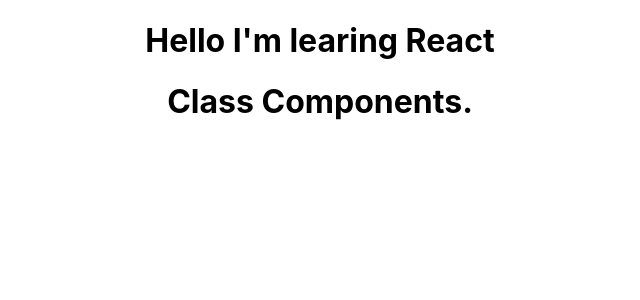
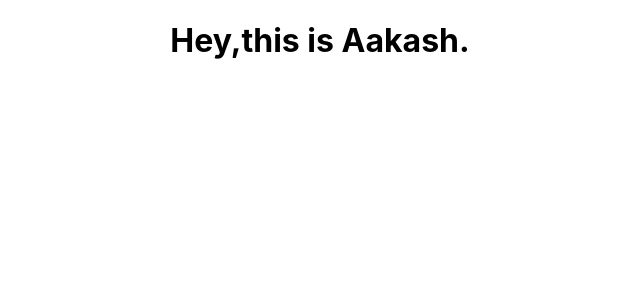
Before and after one commit to cole15sky/REACT.JS, a React (Create React App) app in the folder 2.Components/sky_react/: page / in a window 1280 px wide. Shown: the top 300 px of the page, without its empty margins (320-960 px from the left). Built offline with nearby package versions, Linux system fonts and the light colour scheme.

Commit message:
JSX-Hello component

```diff
--- a/2.Components/sky_react/src/App.js
+++ b/2.Components/sky_react/src/App.js
@@ -2,14 +2,16 @@
 import './App.css';
 import Greet from './components/practice';
 import Welcome from './components/welcome';
+import Hello from './components/hello';
 
 
 function App() {
   return(
     <div className="App">
-      <Greet></Greet>
-     <Welcome />
-    </div>
+      {/* <Greet></Greet>  */}
+     {/* <Welcome /> */}
+     <Hello/>
+         </div>
   );
 }
 
--- /dev/null
+++ b/2.Components/sky_react/src/components/hello.js
@@ -0,0 +1,10 @@
+import React from 'react'
+
+const Hello = ()=>{
+    return(
+        <div>
+            <h1> Hey,this is Aakash.</h1>
+        </div>
+    )
+}
+export default Hello
```
